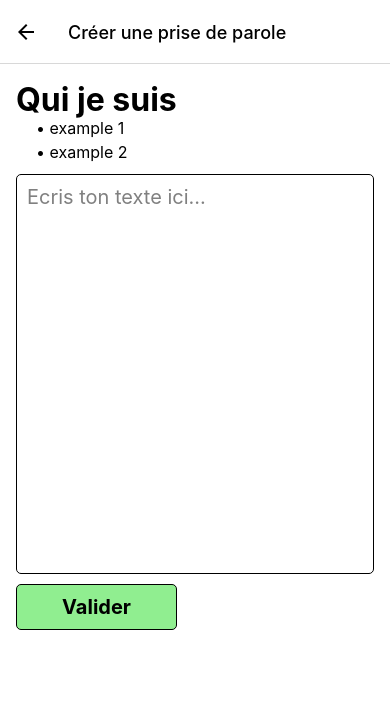
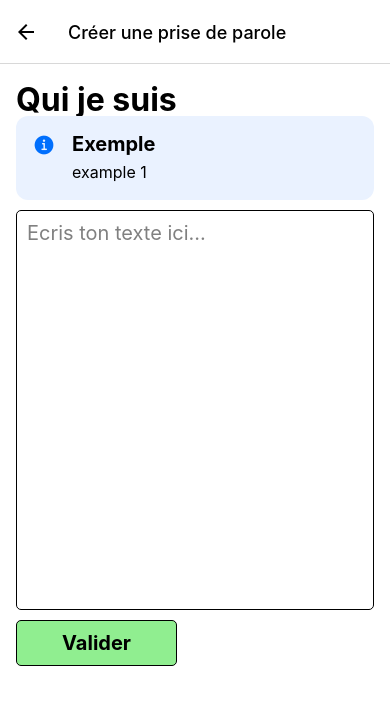
Before and after one commit to corentinfoure/tom-hackaton, a React Native app: screen /home in a window 390 px wide. Both pictures are taken after a click on the element 195 px from the left and 174 px from the top of the page. Shown: the top 704 px of the page. Built offline with nearby package versions, Linux system fonts and the light colour scheme.

Commit message:
add example

```diff
--- /dev/null
+++ b/app/SpeechCreate/QuestionExample.tsx
@@ -0,0 +1,36 @@
+import { ThemedText } from "@/components/style/ThemedText";
+import { Ionicons } from "@expo/vector-icons";
+import { StyleSheet, View } from "react-native";
+
+type QuestionExampleProps = {
+  text: string;
+};
+
+export const QuestionExample: React.FC<QuestionExampleProps> = ({ text }) => {
+  return (
+    <View style={styles.container}>
+      <Ionicons name="information-circle" size={24} color="#006FFD" />
+      <View style={styles.textContainer}>
+        <ThemedText type="subtitle" style={styles.title}>
+          {"Exemple"}
+        </ThemedText>
+        <ThemedText type="default">{text}</ThemedText>
+      </View>
+    </View>
+  );
+};
+
+const styles = StyleSheet.create({
+  container: {
+    flexDirection: "row",
+    padding: 16,
+    backgroundColor: "#EAF2FF",
+    borderRadius: 12,
+  },
+  textContainer: {
+    marginLeft: 16,
+  },
+  title: {
+    marginBottom: 4,
+  },
+});
--- a/app/SpeechCreate/QuestionTemplate.tsx
+++ b/app/SpeechCreate/QuestionTemplate.tsx
@@ -3,11 +3,12 @@ import { InputText } from "@/components/shared/InputText";
 import { ThemedText } from "@/components/style/ThemedText";
 import { useState } from "react";
 import { View } from "react-native";
+import { QuestionExample } from "./QuestionExample";
 
 type QuestionTemplateProps = {
   id: string;
   title: string;
-  examples: string[];
+  example: string;
   suggestions: string[];
   answer?: string;
   onNext: () => void;
@@ -17,7 +18,7 @@ export const QuestionTemplate: React.FC<QuestionTemplateProps> = ({
   id,
   title,
   suggestions,
-  examples,
+  example,
   answer,
   onNext,
 }) => {
@@ -25,15 +26,7 @@ export const QuestionTemplate: React.FC<QuestionTemplateProps> = ({
   return (
     <View style={{ marginTop: 20, paddingHorizontal: 16 }}>
       <ThemedText type="title">{title}</ThemedText>
-      {examples.length > 0 && (
-        <View style={{ paddingLeft: 20 }}>
-          {examples.map((example, index) => (
-            <ThemedText key={index} type="default">
-              {`• ` + example}
-            </ThemedText>
-          ))}
-        </View>
-      )}
+      {example && <QuestionExample text={example} />}
       <InputText value={answer} onChangeText={setValue} largeInput />
       <CustomButton title="Valider" handleOnPress={onNext} />
     </View>
--- a/app/SpeechCreate/SpeechCreate.tsx
+++ b/app/SpeechCreate/SpeechCreate.tsx
@@ -15,7 +15,7 @@ export const SpeechCreate: React.FC<SpeechCreateProps> = ({
         id="1"
         answer={undefined}
         title="Qui je suis"
-        examples={["example 1", "example 2"]}
+        example={"example 1"}
         suggestions={[]}
         onNext={() => {
           navigation.push("root", { step: route.params.step + 1 });
```
